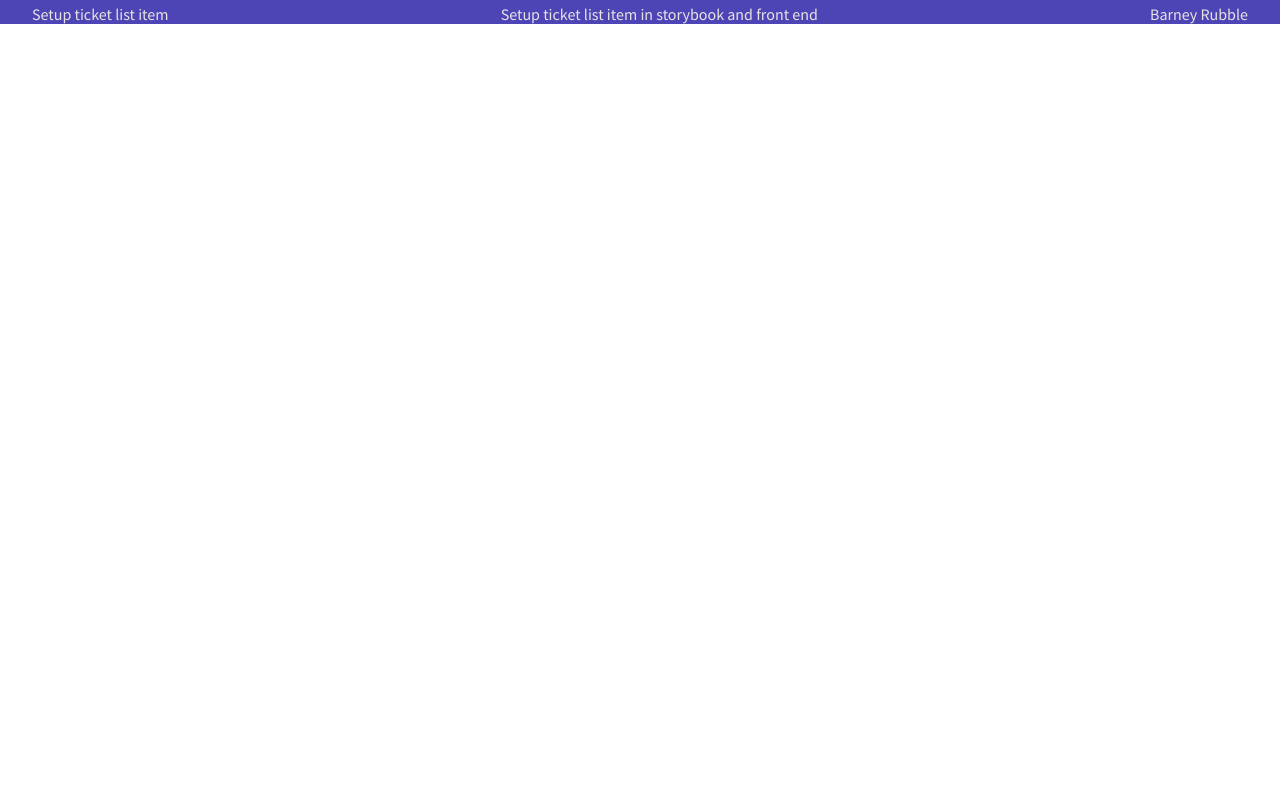
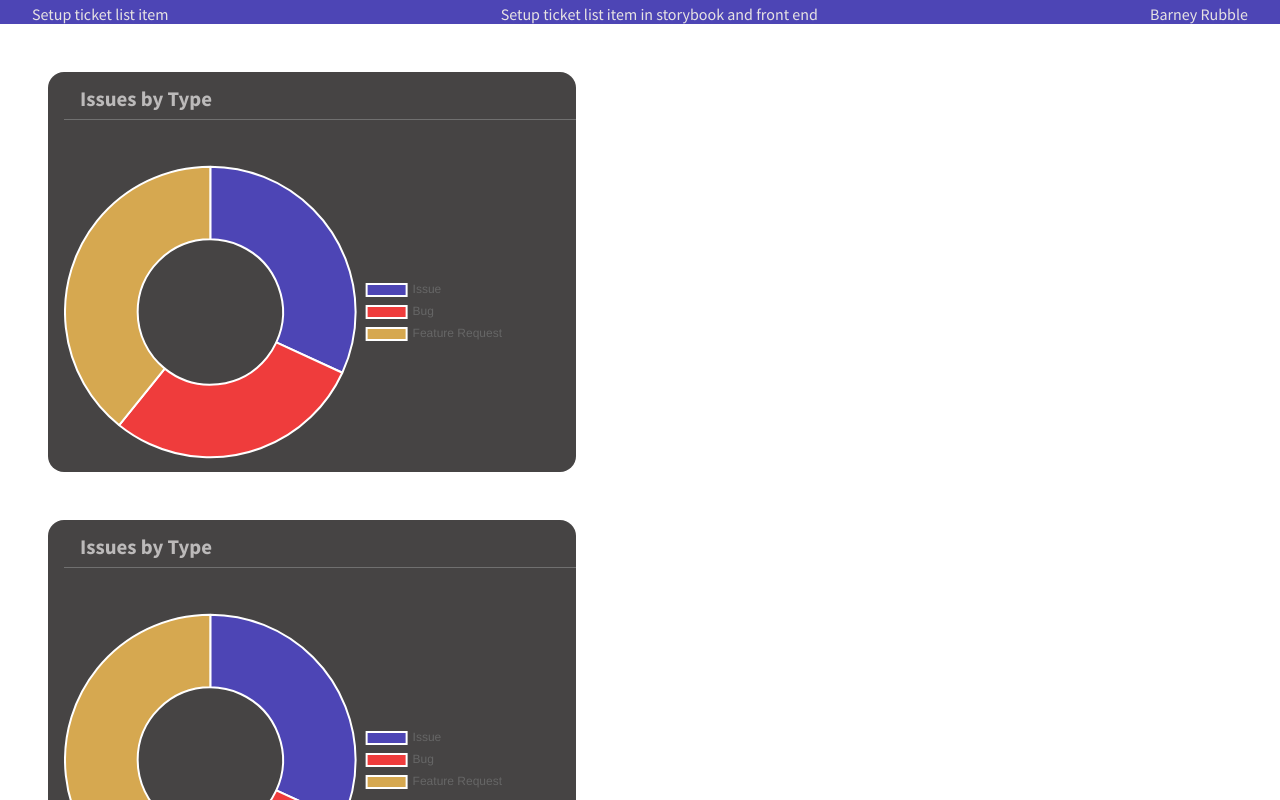
Before and after one commit to lateefazeez/project-issue-tracker, a React (Create React App) app in the folder client/: page / in a window 1280 px wide. Shown: the top 800 px of the page. Built offline with nearby package versions, Linux system fonts and the light colour scheme; no server answers.

Commit message:
build the pie chart component

```diff
--- a/client/package.json
+++ b/client/package.json
@@ -3,6 +3,7 @@
   "version": "0.1.0",
   "private": true,
   "dependencies": {
+    "@emotion/react": "^11.6.0",
     "@mui/material": "^5.1.1",
     "@testing-library/jest-dom": "^5.11.4",
     "@testing-library/react": "^11.1.0",
@@ -60,6 +61,8 @@
     "@storybook/addon-backgrounds": "^5.0.10",
     "@storybook/addon-links": "^5.0.10",
     "@storybook/addons": "^5.0.10",
-    "@storybook/react": "^5.0.10"
+    "@storybook/preset-create-react-app": "^3.2.0",
+    "@storybook/react": "^5.0.10",
+    "babel-plugin-styled-components": "^1.13.3"
   }
 }
--- a/client/src/App.js
+++ b/client/src/App.js
@@ -2,6 +2,7 @@ import {useEffect, useState } from 'react'
 import axios from 'axios'
 import './App.scss';
 import TicketListItem from './components/TicketListItem';
+import Chart from './components/Chart';
 
 function App() {
 
@@ -15,7 +16,7 @@ function App() {
   return (
     <div className="App">
     <TicketListItem/>
-
+    <Chart />
 
     </div>
   );
--- a/client/src/components/Chart.jsx
+++ b/client/src/components/Chart.jsx
@@ -1,6 +1,88 @@
+import { Doughnut } from 'react-chartjs-2'
+import { Card, CardHeader, CardActions, CardContent, Button, Typography, Box } from '@mui/material';
+import './Chart.scss'
+import { Fragment } from 'react';
+
 const Chart = () => {
+
+  const bull = (
+    <Box
+      component="span"
+      sx={{ display: 'inline-block', mx: '2px', transform: 'scale(0.8)' }}
+    >
+      •
+    </Box>
+  );
+
+  const state = {
+    labels: ['Issue', 'Bug', 'Feature Request'],
+    datasets: [
+      {
+        label: 'Rainfall',
+        backgroundColor: [
+          '#4D45B5',
+          '#EF3C3C',
+          '#D6A850'
+        ],
+        hoverBackgroundColor: [
+        '#4D45B5',
+        '#B42D2D',
+        '#A5813D'
+        ],
+        data: [65, 59, 80]
+      }
+    ]
+  }
   return (
-    <h2>Chart</h2>
+    <Fragment>
+      <div className="chart_card">
+        <div className="chart_header">
+          <h4>Issues by Type</h4>
+        </div>
+        <div className="chart-container">
+        <Doughnut
+          data={state}
+          options={{
+          maintainAspectRatio: false,
+          plugins: {
+            legend:{
+              display:true,
+              position:'right',
+              fontSize:20,
+              font: {
+                size: 10
+              }
+            }
+          },
+        }}
+        />
+        </div>
+      </div>
+      <div className="chart_card">
+        <div className="chart_header">
+          <h4>Issues by Type</h4>
+        </div>
+        <div className="chart-container">
+        <Doughnut
+          data={state}
+          options={{
+          maintainAspectRatio: false,
+          plugins: {
+            legend:{
+              display:true,
+              position:'right',
+              fontSize:20,
+              font: {
+                size: 10
+              }
+            }
+          },
+        }}
+        />
+        </div>
+      </div>
+
+    </Fragment>
    );
 }
 
--- /dev/null
+++ b/client/src/components/Chart.scss
@@ -0,0 +1,25 @@
+
+.chart_card {
+  padding-left: 1rem;
+  background-color: #464444;
+  border-radius: 1em;
+  max-width: 33rem;
+  max-height: 25rem;
+  margin: 3rem;
+}
+
+.chart-container {
+  width: auto;
+  width: 28rem;
+  height:24rem;
+  margin: 0;
+}
+
+.chart_header {
+  display: flex;
+  padding: 1rem;
+  color: #BCBABA;
+  height: 3rem;
+  border-bottom: 1px solid #707070;
+  font-size: 1.3rem;
+}
```
Also changed, not shown: 2 other files (tests, documents, lock files or other folders).
